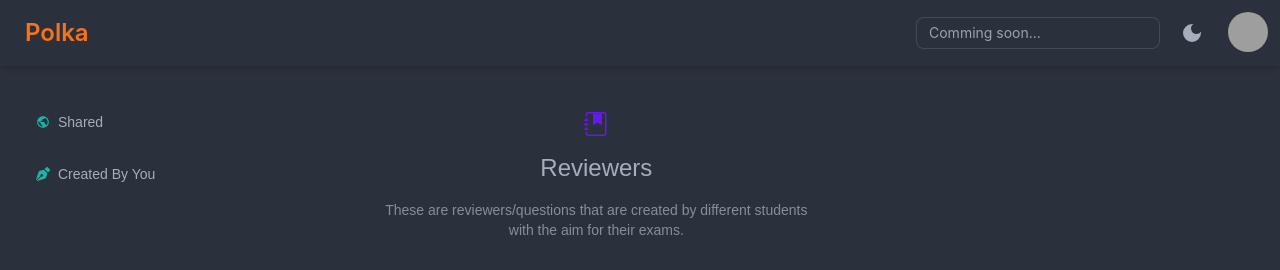
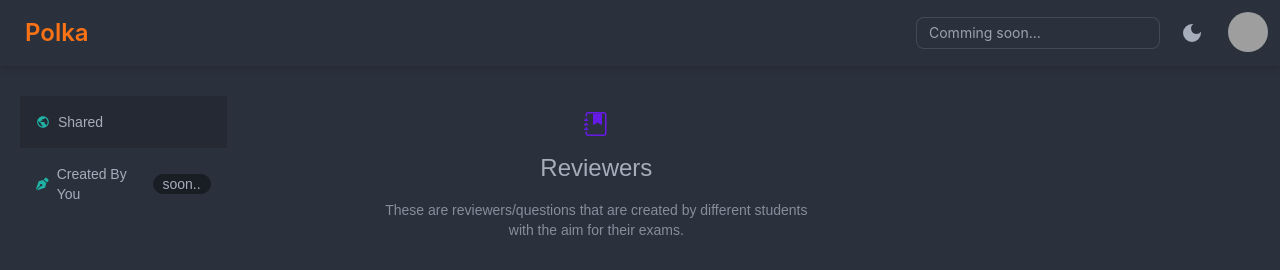
Before and after one commit to Jervx/Polka-NextJs-Version, a Next.js app: page / in a window 1280 px wide. Shown: the top 270 px of the page. Built offline with nearby package versions, Linux system fonts and the light colour scheme; no server answers; grey boxes are pictures that could not be loaded.

Commit message:
Update: Redesigned index | Added Navbar

```diff
--- a/pages/index.js
+++ b/pages/index.js
@@ -55,13 +55,14 @@ export default function Home() {
 
       <main onClick={()=>{}} className="min-h-screen m-5 font-andika text-2xl mt-20 sm:mt-24 flex gap-2 relative">
         <div className="hidden md:block min-h-screen w-1/12 md:w-2/12">
-            <div className="flex text-sm md:gap-2 items-center py-4 md:p-4 hover:bg-base-200 cursor-pointer">
+            <div className="flex text-sm md:gap-2 items-center py-4 md:p-4 bg-base-200 hover:bg-base-200 cursor-pointer">
                 <MdPublic className="text-accent "/>
                 <p className="hidden md:block">Shared</p>
             </div>
-            <div className="flex text-sm md:gap-2 items-center py-4 md:p-4 hover:bg-base-200 cursor-pointer">
+            <div className="flex text-sm md:gap-2 rounded-sm items-center py-4 md:p-4 hover:bg-base-200 cursor-pointer">
                 <FaPenNib className="text-accent"/>
-                <p className="hidden md:block">Created By You</p>
+                <p className="hidden md:block">Created By You </p>
+                <span className="badge">soon..</span>
             </div>
         </div>
 
```
